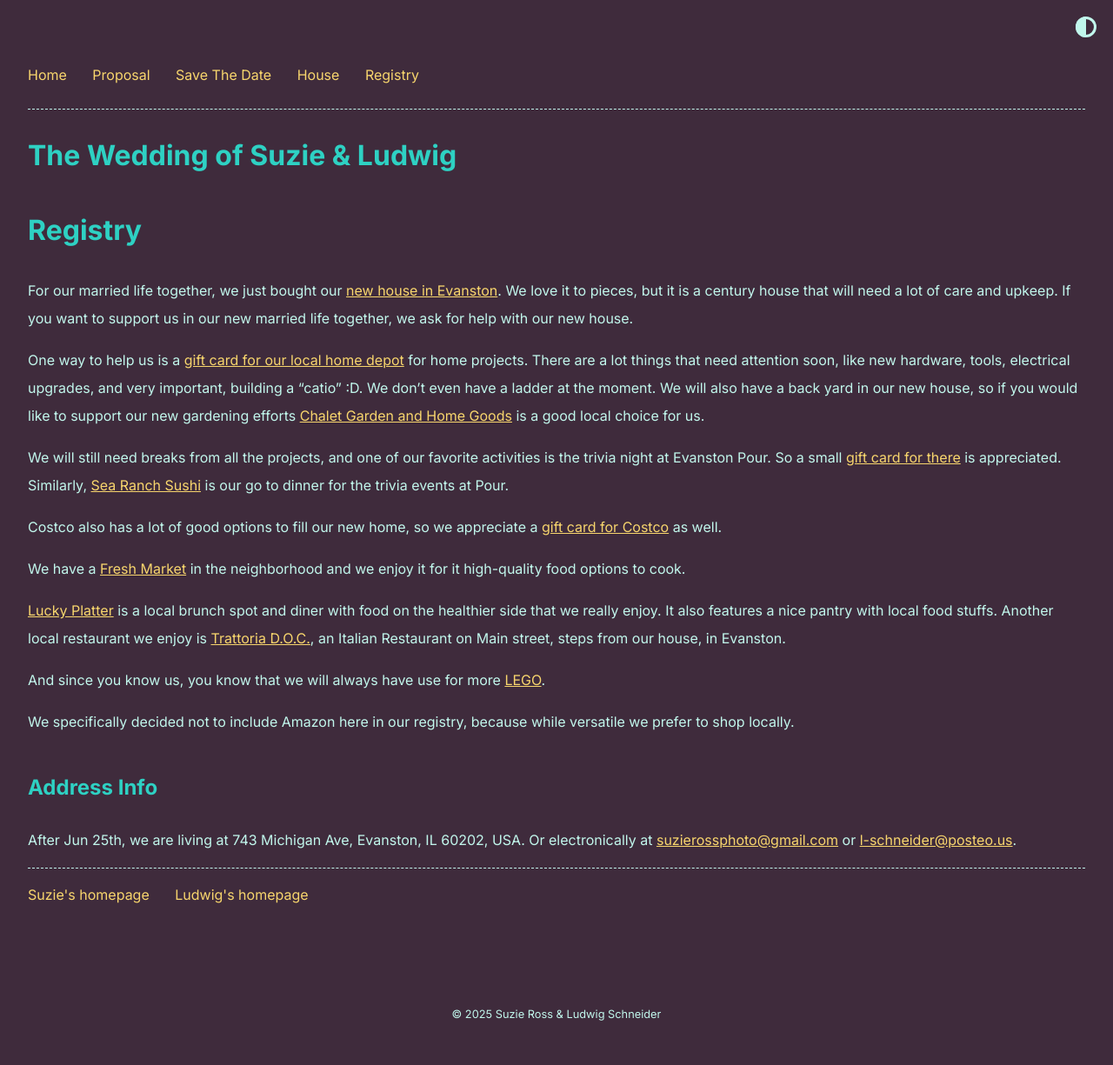
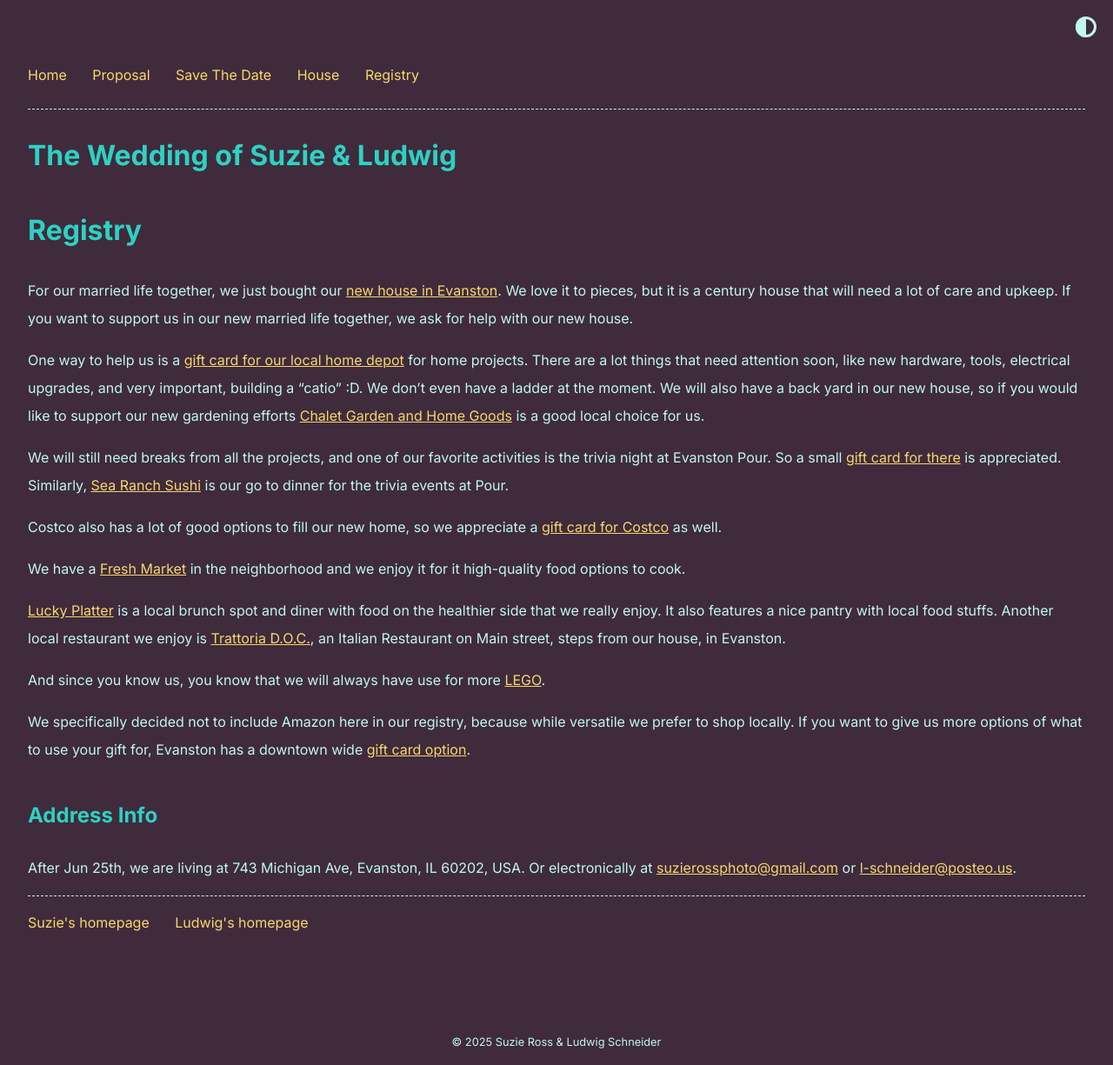
Before and after one commit to suzwig/suzwig.github.io, a Jekyll site: the page built from registry.md, in a window 1280 px wide. Shown: the whole page at 87% size. Built offline with Jekyll 4.4.1, drawn with Linux system fonts in a browser that asks for light colours; before the commit the page ends 1193 px from its top, so only the background shows below that.

Commit message:
add evanston downtown giftcard

```diff
--- a/registry.md
+++ b/registry.md
@@ -27,6 +27,7 @@ Another local restaurant we enjoy is [Trattoria D.O.C.](https://trattoria-doc.co
 And since you know us, you know that we will always have use for more [LEGO](https://www.lego.com/en-us/gift-cards).
 
 We specifically decided not to include Amazon here in our registry, because while versatile we prefer to shop locally.
+If you want to give us more options of what to use your gift for, Evanston has a downtown wide [gift card option](https://downtownevanston.org/gift-card).
 
 ## Address Info
 
```
